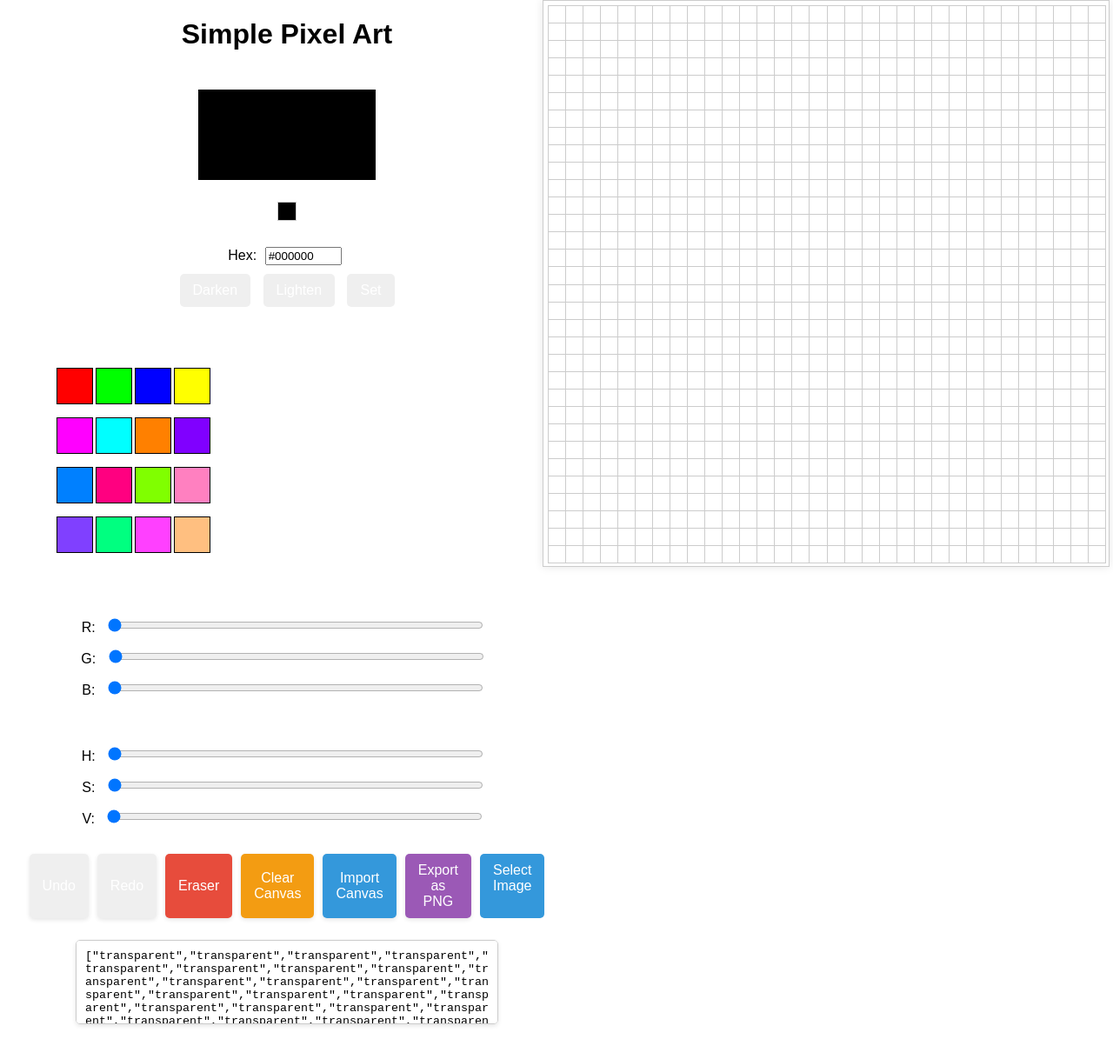
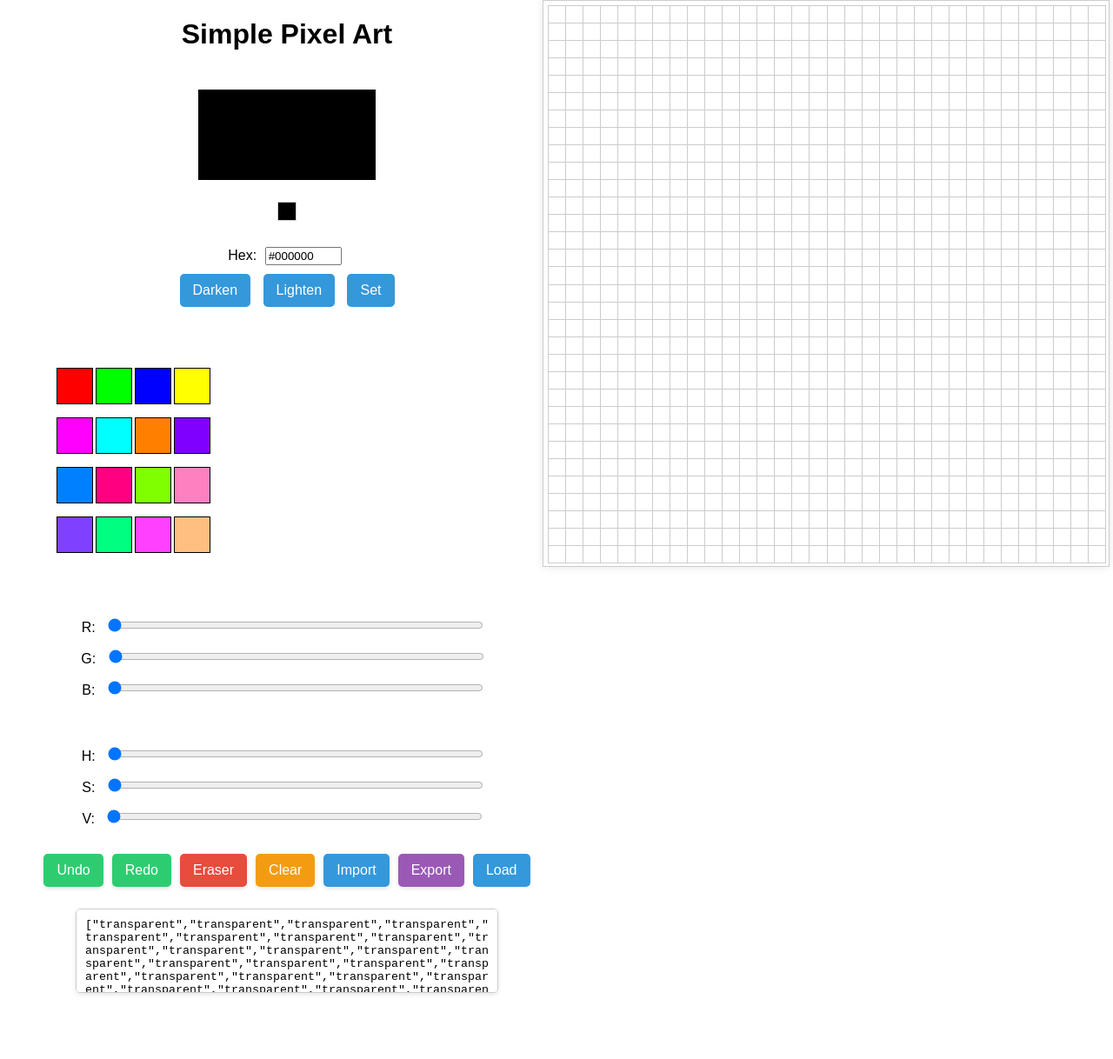
Before and after one commit to deemoe404/SimplePixelArt, a plain HTML site: page index.html in a window 1280 px wide. Shown: the part 40-1258 px from the top of the page at 87% size. Drawn offline with Linux system fonts and the light colour scheme.

Commit message:
fix UI issue

```diff
--- a/assets/style.css
+++ b/assets/style.css
@@ -2,6 +2,7 @@ body {
   font-family: Arial, sans-serif;
   text-align: center;
   margin: 20px;
+  overflow: hidden;
 }
 
 h1 {
@@ -146,11 +147,19 @@ button#clear-button:hover {
   background-color: #d35400;
 }
 
-button#export-button {
+button#undo-button {
   background-color: #2ecc71;
 }
 
-button#export-button:hover {
+button#undo-button:hover {
+  background-color: #27ae60;
+}
+
+button#redo-button {
+  background-color: #2ecc71;
+}
+
+button#redo-button:hover {
   background-color: #27ae60;
 }
 
@@ -159,6 +168,30 @@ button#import-button {
 }
 
 button#import-button:hover {
+  background-color: #2980b9;
+}
+
+button#darkenBtn {
+  background-color: #3498db;
+}
+
+button#darkenBtn:hover {
+  background-color: #2980b9;
+}
+
+button#lightenBtn {
+  background-color: #3498db;
+}
+
+button#lightenBtn:hover {
+  background-color: #2980b9;
+}
+
+button#setColor {
+  background-color: #3498db;
+}
+
+button#setColor:hover {
   background-color: #2980b9;
 }
 
--- a/index.html
+++ b/index.html
@@ -78,11 +78,11 @@
         <button id="redo-button">Redo</button>
 
         <button id="eraser-button">Eraser</button>
-        <button id="clear-button">Clear Canvas</button>
-        <button id="import-button">Import Canvas</button>
-        <button id="export-png-button">Export as PNG</button>
+        <button id="clear-button">Clear</button>
+        <button id="import-button">Import</button>
+        <button id="export-png-button">Export</button>
 
-        <label for="uploadInput" id="uploadLabel">Select Image</label>
+        <label for="uploadInput" id="uploadLabel">Load</label>
         <input type="file" id="uploadInput" accept="image/*">
       </div>
 
```
